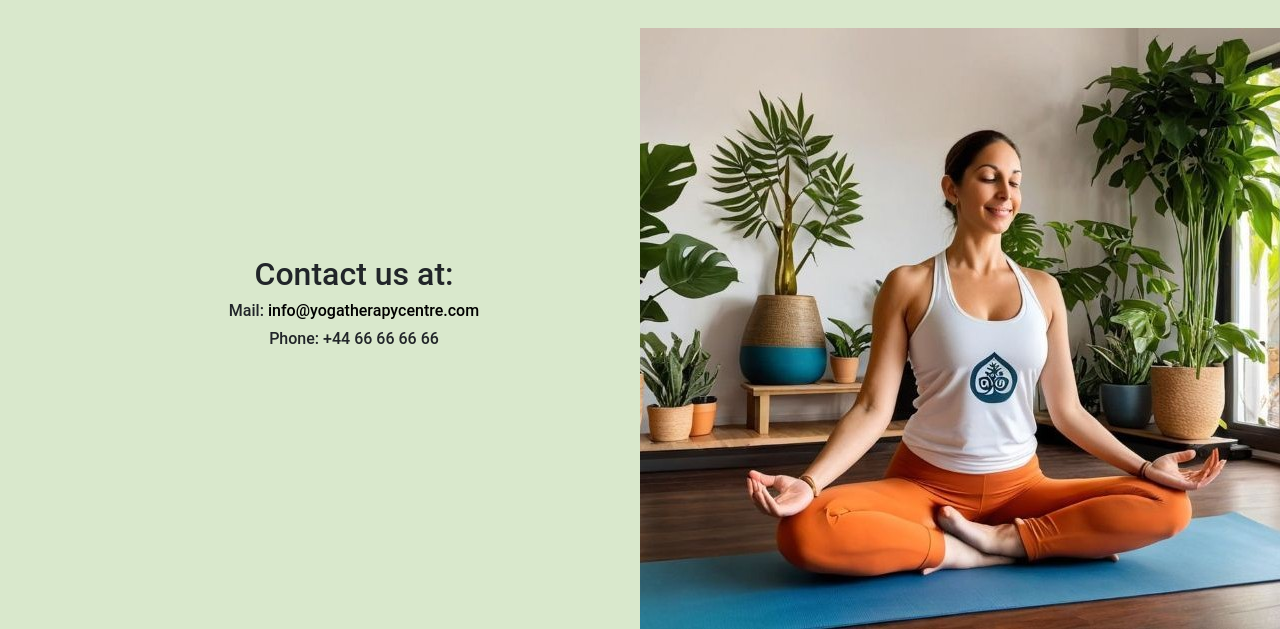
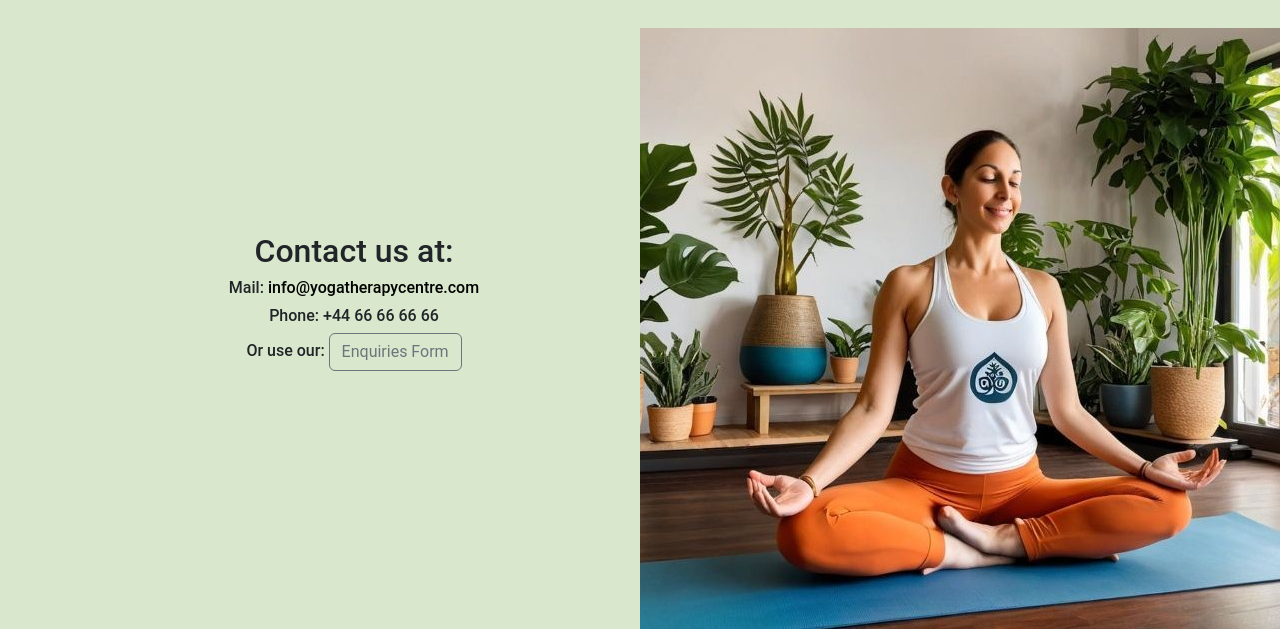
Before and after one commit to LidiaMorejudo/therapycentre, a Django app: page / in a window 1280 px wide; the page is wider, and only the part inside the window is pictured. Shown: the part 1426-2055 px from the top of that part. Run offline with Django 5.2, Linux system fonts and the light colour scheme; some libraries are stand-ins or nearby versions.

Commit message:
Added link to button in index page under contact details to the enquires form

```diff
--- a/core/templates/core/index.html
+++ b/core/templates/core/index.html
@@ -52,7 +52,8 @@
       <h2>Contact us at:</h2>
       <h6>Mail: <a href="mailto:info@yogatherapycentre.com">info@yogatherapycentre.com</a></h6>
       <h6>Phone: +44 66 66 66 66</h6>
-
+      <h6>Or use our:
+        <a class="btn btn-outline-secondary" href="{% url 'inquiries_form' %}">Enquiries Form</a></h6>
     </div>
     <div class="col-sm-12 col-md-6 img-fluid contact-image text-md-right mt-5 d-none d-md-flex">
       <img src="/static/images/holisticpractice.jpg" alt="image of holistic practice">
```
